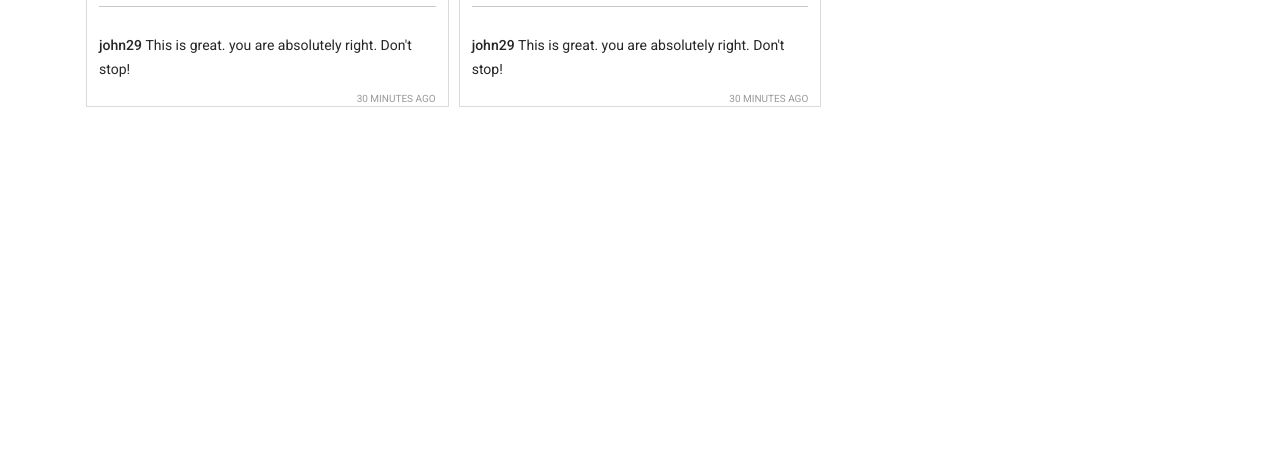
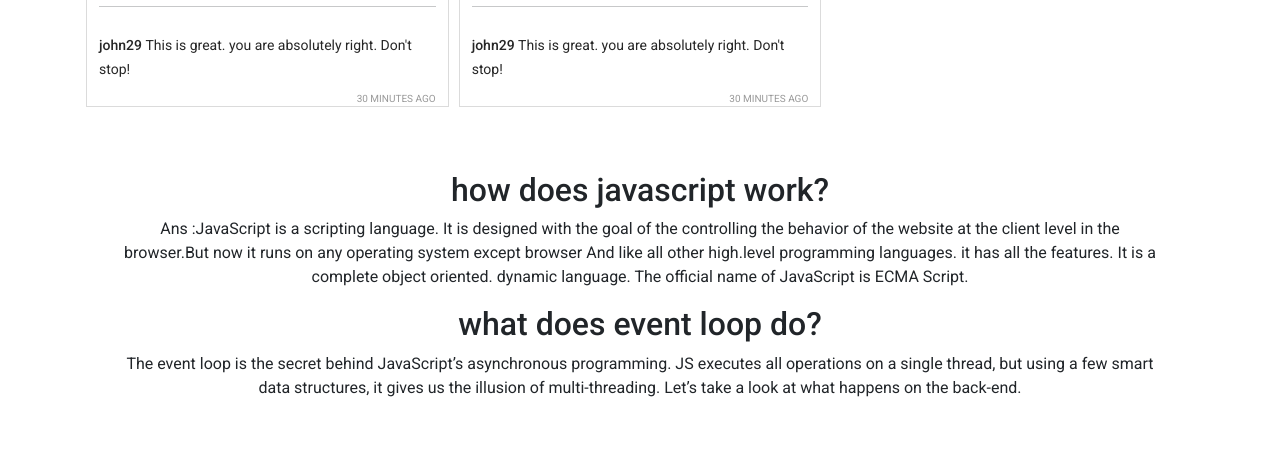
Before and after one commit to NasrinAkter22/insta-shor, a plain HTML site: page index.html in a window 1280 px wide. Shown: the part 1425-1889 px from the top of the page. Before the commit the page ends 1548 px from the top, so only its background shows below. Drawn offline with nearby package versions, Linux system fonts and the light colour scheme.

Commit message:
question sight complete

```diff
--- a/index.html
+++ b/index.html
@@ -78,8 +78,26 @@
             </div>
         </main>
 
+
         <footer></footer>
+<section class="container p-5 text-center">
+    <h2>
+how does javascript work?
+    </h2>
+    <p>Ans :JavaScript is a scripting language. It is designed with the goal of  the controlling the behavior of the website at the client level in the browser.But now it runs on any operating system except browser And like all other high.level programming languages. it has all the features. It is a complete object oriented. dynamic language. The official name of JavaScript is ECMA Script.
 
+
+
+
+
+    </p>
+    <h2>
+     what does event loop do?
+    </h2>
+    <p>
+        The event loop is the secret behind JavaScript’s asynchronous programming. JS executes all operations on a single thread, but using a few smart data structures, it gives us the illusion of multi-threading. Let’s take a look at what happens on the back-end.
+    </p>
+</section>
         <!-- add javascript  file  -->
         <script src="./js/app.js"></script>
     </body>
```
